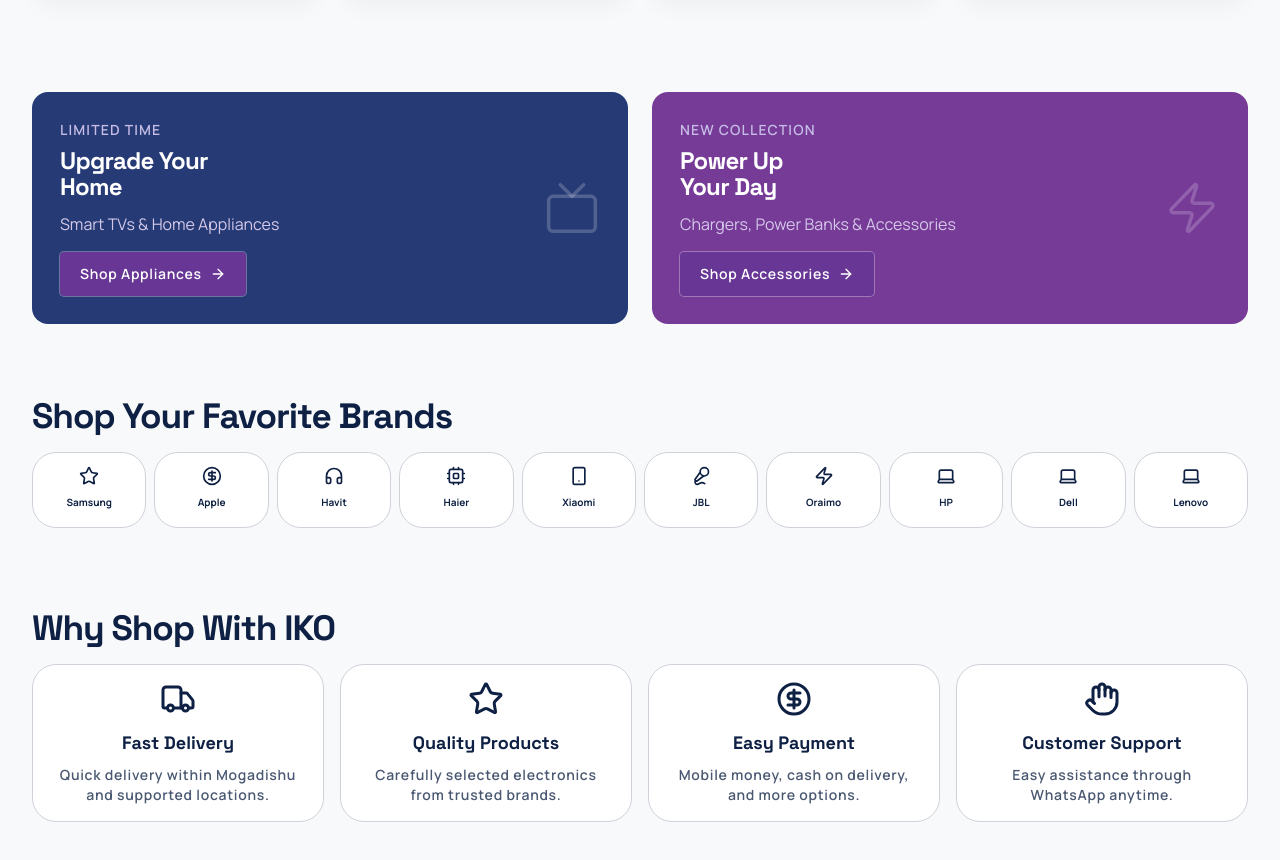
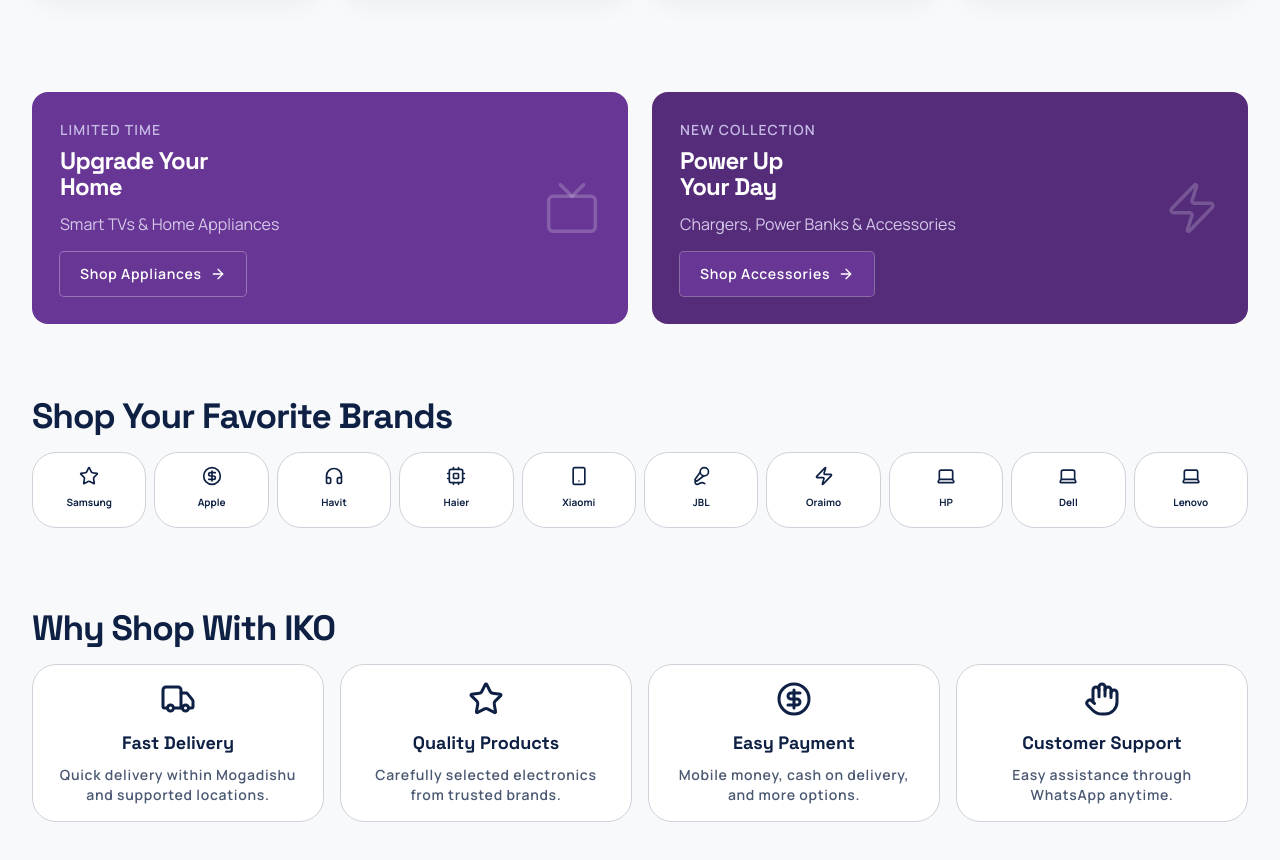
Before and after one commit to Abuudixo/iko-electronics, a React (Vite) app in the folder frontend/: page / in a window 1280 px wide. Shown: the part 3571-4431 px from the top of the page. Built offline with nearby package versions, Linux system fonts and the light colour scheme.

Commit message:
Refactor background colors to use primary theme variables for consistency

```diff
--- a/frontend/src/pages/AccountPage.tsx
+++ b/frontend/src/pages/AccountPage.tsx
@@ -204,7 +204,7 @@ export default function AccountPage() {
         </nav>
       </div>
 
-      <div className="mt-5 rounded-[1.1rem] bg-[#25386f] px-4 py-5 text-white shadow-[0_8px_18px_rgba(37,56,111,0.18)] lg:col-start-2 lg:row-start-1 lg:mt-0 lg:px-8 lg:py-8">
+      <div className="mt-5 rounded-[1.1rem] bg-primary px-4 py-5 text-white shadow-none lg:col-start-2 lg:row-start-1 lg:mt-0 lg:px-8 lg:py-8">
         <div className="text-[0.72rem] text-white/75">Welcome back</div>
         <div className="mt-1 flex items-center gap-2 text-[1.25rem] font-black">{userName} <Hand aria-hidden="true" className="size-5 text-white/80" /></div>
         <div className="mt-1 text-[0.68rem] font-medium text-white/80">Member since July 2026</div>
@@ -239,7 +239,7 @@ export default function AccountPage() {
           )}
           {activeSection === "IKO Points" && (
             <div className="mt-4">
-              <div className="rounded-xl bg-[#713892] px-4 py-4 text-white">
+              <div className="rounded-xl bg-primary px-4 py-4 text-white">
                 <div className="text-[0.68rem] font-medium text-white/85">Your Balance</div>
                 <div className="mt-1 flex items-baseline gap-2">
                   <strong className="text-3xl leading-none">{profile.loyaltyPoints || 420}</strong>
--- a/frontend/src/pages/HomePage.tsx
+++ b/frontend/src/pages/HomePage.tsx
@@ -89,7 +89,7 @@ const PROMO_CARDS = [
     action: "Shop Appliances",
     to: "/shop?category=home-appliances",
     icon: Tv,
-    className: "bg-[#263b76]",
+    className: "bg-primary",
   },
   {
     eyebrow: "New collection",
@@ -98,7 +98,7 @@ const PROMO_CARDS = [
     action: "Shop Accessories",
     to: "/shop?category=accessories",
     icon: Zap,
-    className: "bg-[#763a97]",
+    className: "bg-primary-hover",
   },
 ];
 
```
